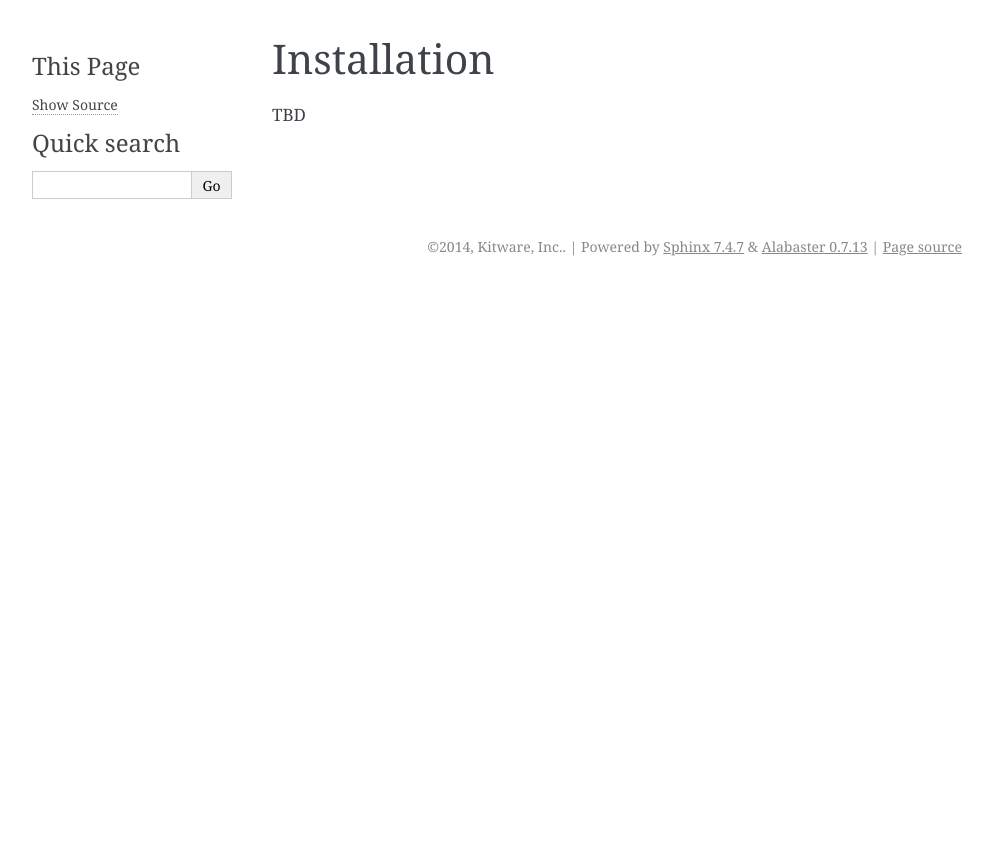
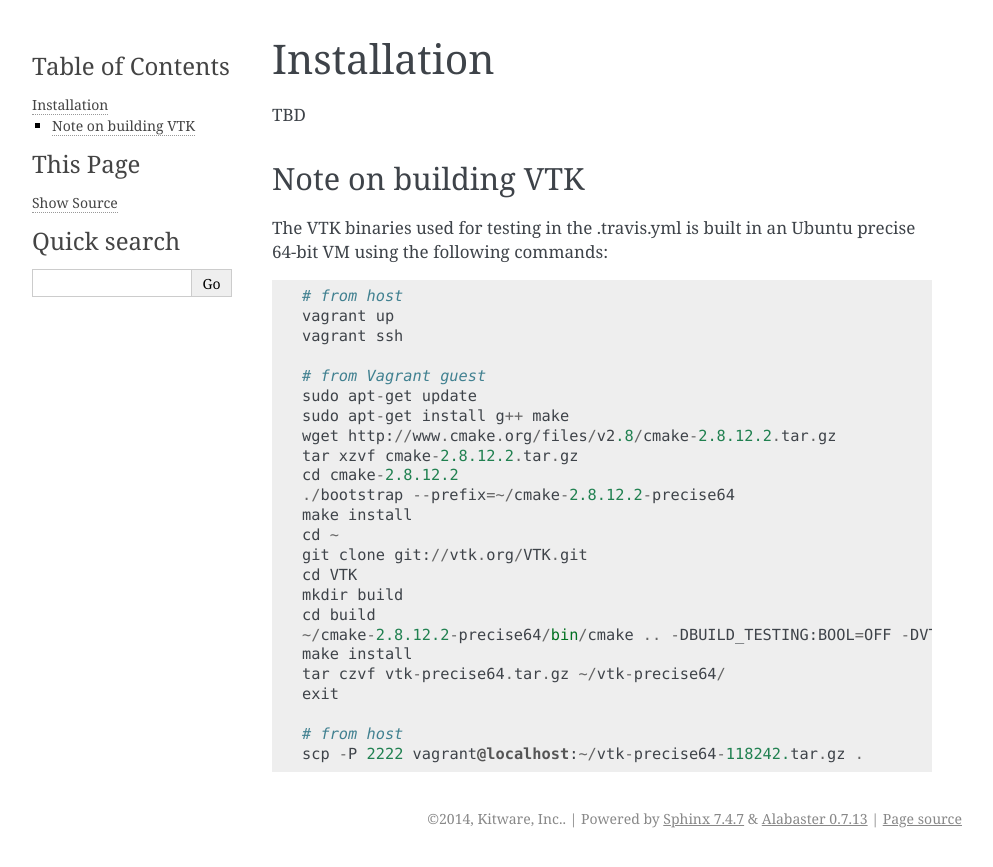
Before and after one commit to girder/girder_worker, a Sphinx documentation site: the page built from docs/installation.rst, in a window 1280 px wide. Shown: the top 867 px of the page, without its empty margins (148-1141 px from the left). Built offline with Sphinx 7.4.7, drawn with Linux system fonts in a browser that asks for light colours.

Commit message:
Documenting how VTK was built

```diff
--- a/docs/installation.rst
+++ b/docs/installation.rst
@@ -2,3 +2,34 @@ Installation
 ============
 
 TBD
+
+Note on building VTK
+--------------------
+
+The VTK binaries used for testing in the .travis.yml is built in
+an Ubuntu precise 64-bit VM using the following commands: ::
+
+    # from host
+    vagrant up
+    vagrant ssh
+
+    # from Vagrant guest
+    sudo apt-get update
+    sudo apt-get install g++ make
+    wget http://www.cmake.org/files/v2.8/cmake-2.8.12.2.tar.gz
+    tar xzvf cmake-2.8.12.2.tar.gz
+    cd cmake-2.8.12.2
+    ./bootstrap --prefix=~/cmake-2.8.12.2-precise64
+    make install
+    cd ~
+    git clone git://vtk.org/VTK.git
+    cd VTK
+    mkdir build
+    cd build
+    ~/cmake-2.8.12.2-precise64/bin/cmake .. -DBUILD_TESTING:BOOL=OFF -DVTK_WRAP_PYTHON:BOOL=ON -DVTK_Group_Rendering:BOOL=OFF -DVTK_Group_StandAlone:BOOL=OFF -DModule_vtkCommonDataModel:BOOL=ON -DModule_vtkIOInfovis:BOOL=ON -DModule_vtkFiltersSources:BOOL=ON -DCMAKE_INSTALL_PREFIX:PATH=~/vtk-precise64
+    make install
+    tar czvf vtk-precise64.tar.gz ~/vtk-precise64/
+    exit
+
+    # from host
+    scp -P 2222 vagrant@localhost:~/vtk-precise64-118242.tar.gz .
```
